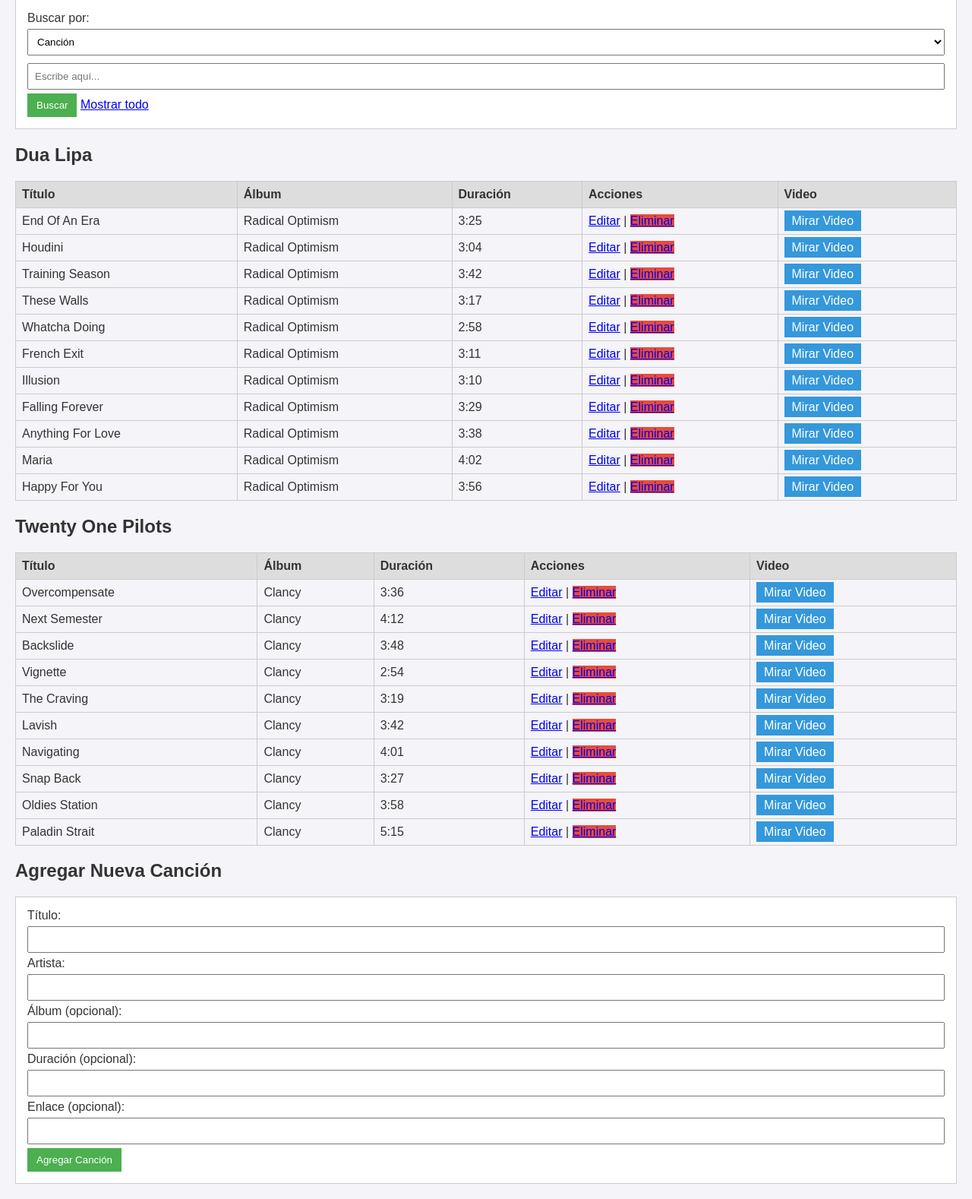
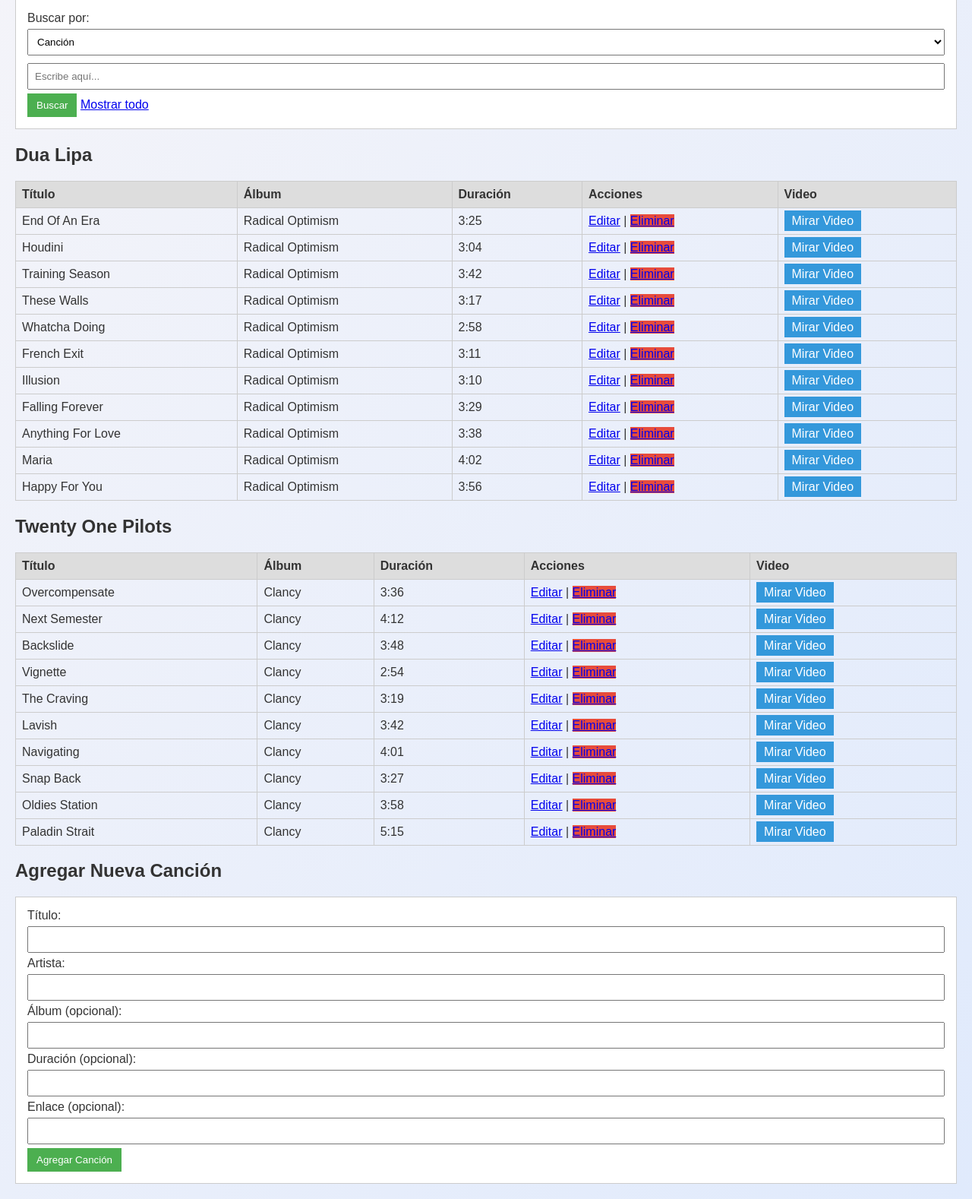
Before and after one commit to QuesitosJulio/QuesosMusicProjectV2, a PHP site: page /music_crud.php in a window 1280 px wide. Shown: the part 81-1659 px from the top of the page at 76% size. Run offline with PHP 8.4, Linux system fonts and the light colour scheme; data comes from the database, SQL or seed files in the repository; data that the repository does not hold is empty.

Commit message:
Background

```diff
--- a/music_crud.php
+++ b/music_crud.php
@@ -67,7 +67,7 @@
         body {
             font-family: Arial, sans-serif;
             margin: 20px;
-            background: #f4f4f9;
+            background: linear-gradient(to bottom right, #f4f4f9, #e0eafc);
             color: #333;
         }
         h1 {
```
